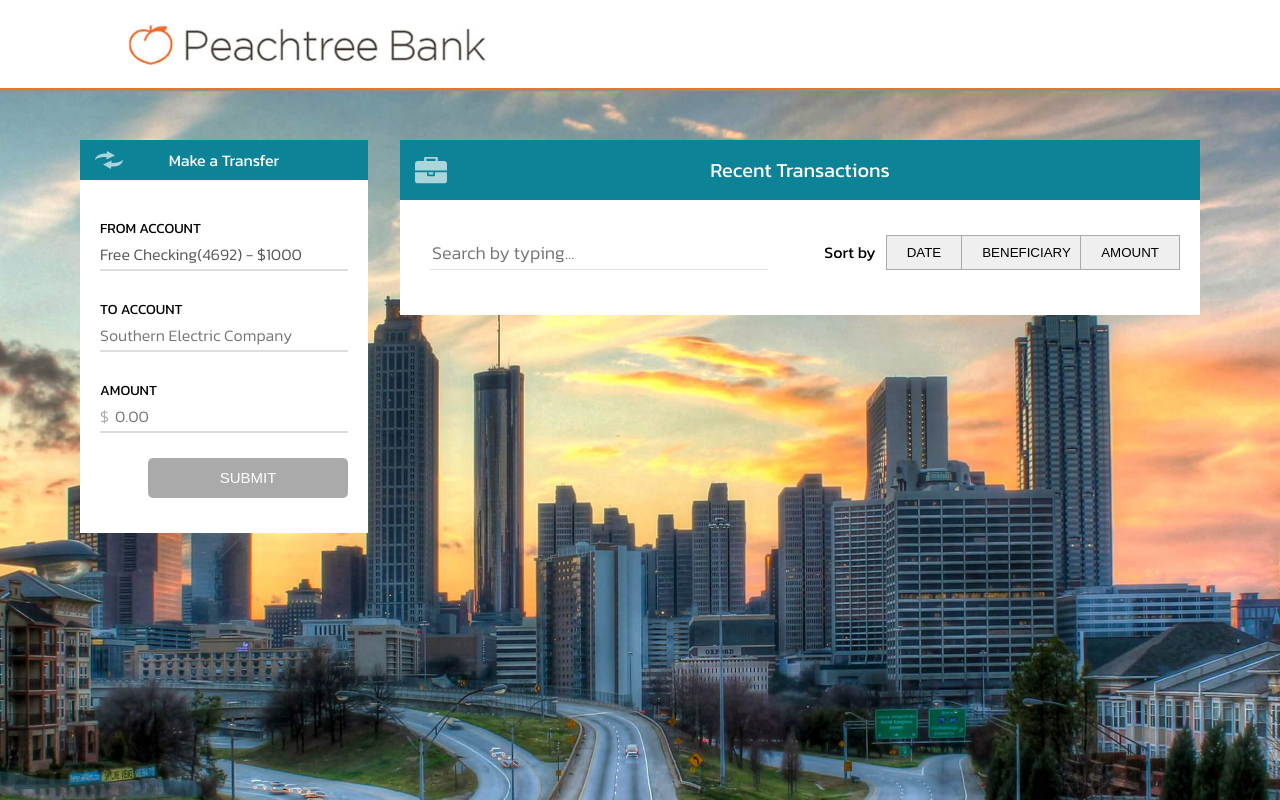
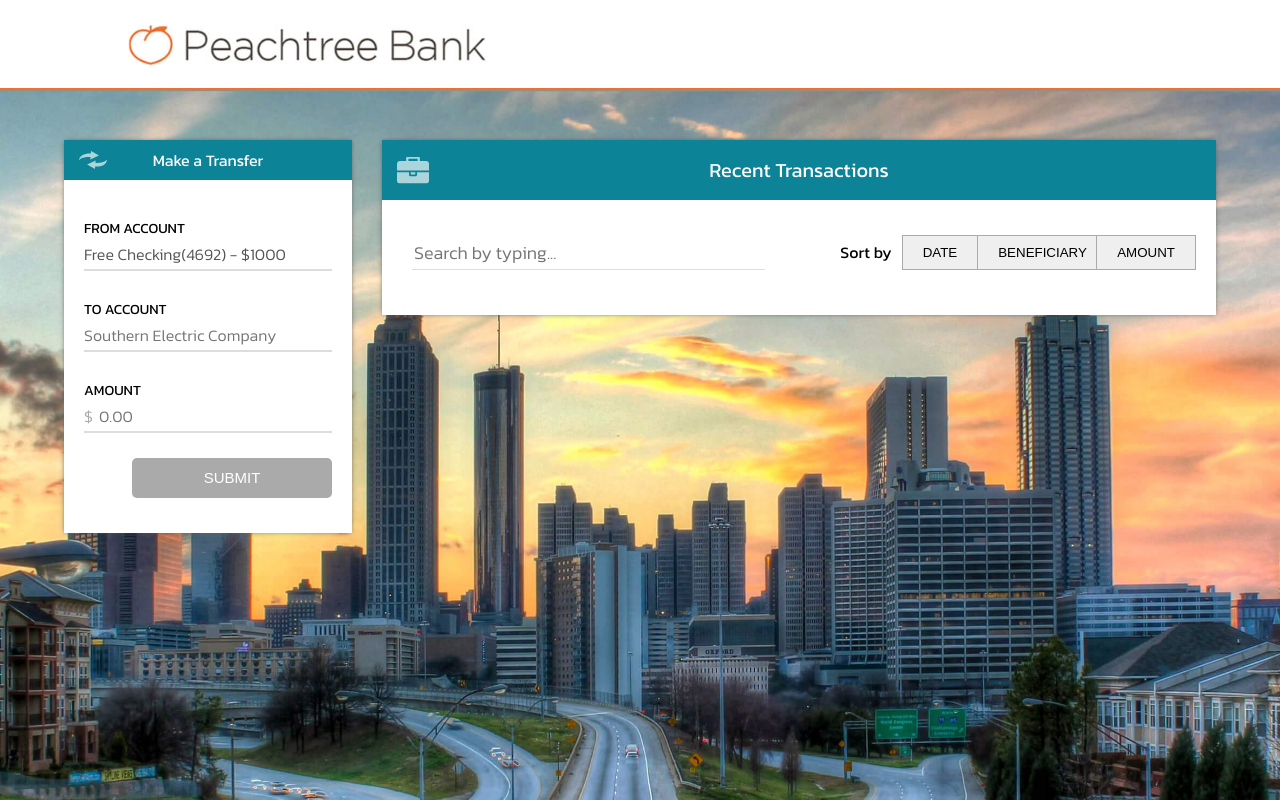
Before and after one commit to Gruximillian/transactions, a website built with webpack: page src/index.html in a window 1280 px wide. Built offline with nearby package versions, Linux system fonts and the light colour scheme; files whose address does not match are found by name.

Commit message:
Fix transaction form and panel dimensions

```diff
--- a/src/css/_main-content.scss
+++ b/src/css/_main-content.scss
@@ -4,7 +4,6 @@
 
 @media (min-width: 1200px) {
     .main-content {
-        display: flex;
         padding: 50px $paddingX / 2;
     }
 }
--- a/src/css/_transaction-form.scss
+++ b/src/css/_transaction-form.scss
@@ -2,6 +2,7 @@
     //display: none;
     margin: auto;
     max-width: 320px;
+    box-shadow: 0 0 5px -1px #555;
 }
 .transaction-form__header {
     background-color: #0c8397;
@@ -95,7 +96,8 @@
 }
 @media (min-width: 1200px) {
     .transaction-form {
+        max-width: unset;
         width: 25%;
-        flex-grow: 0;
+        display: inline-block;
     }
 }
--- a/src/css/_transaction-list.scss
+++ b/src/css/_transaction-list.scss
@@ -1,8 +1,8 @@
-.transaction-list {
+.transaction-panel {
     margin: 30px auto;
-    max-width: 800px;
+    box-shadow: 0 0 5px -1px #555;
 }
-.transaction-list__header {
+.transaction-panel__header {
     background-color: #0c8397;
     color: #fff;
     font-size: 20px;
@@ -10,29 +10,29 @@
     line-height: 60px;
     position: relative;
 }
-.transaction-list__icon {
+.transaction-panel__icon {
     height: 45%;
     left: 15px;
     position: absolute;
     top: 50%;
     transform: translateY(-50%);
 }
-.transaction-list__title {
+.transaction-panel__title {
     display: inline-block;
     text-align: center;
     width: 100%;
 }
-.transaction-list__body {
+.transaction-panel__body {
     background-color: #fff;
     padding: 35px 20px;
 }
-.transaction-list__search-sort {
+.transaction-panel__search-sort {
     padding-left: 10px;
     display: flex;
     justify-content: space-between;
     flex-direction: column;
 }
-.transaction-list__search {
+.transaction-panel__search {
     border: none;
     border-bottom: 1px solid #ddd;
     font-family: inherit;
@@ -42,20 +42,20 @@
     margin-bottom: 10px;
     width: 100%;
 }
-.transaction-list__sort {
+.transaction-panel__sort {
     display: flex;
     flex-direction: column;
 }
-.transaction-list__sort-label {
+.transaction-panel__sort-label {
     height: 35px;
     line-height: 35px;
     margin-right: 10px;
 }
-.transaction-list__sort-controls {
+.transaction-panel__sort-controls {
     display: flex;
     max-width: 100%;
 }
-.transaction-list__sort-button {
+.transaction-panel__sort-button {
     border: 1px solid #aaa;
     border-radius: 0;
     flex-grow: 1;
@@ -72,22 +72,25 @@
 }
 
 @media (min-width: 800px) {
-    .transaction-list__search-sort {
+    .transaction-panel__search-sort {
         flex-direction: row;
     }
-    .transaction-list__search {
+    .transaction-panel__search {
         width: 45%;
     }
-    .transaction-list__sort {
+    .transaction-panel__sort {
         flex-direction: row;
     }
-    .transaction-list__sort-button {
+    .transaction-panel__sort-button {
         padding: 0 20px;
     }
 }
 @media (min-width: 1200px) {
-    .transaction-list {
+    .transaction-panel {
         margin-top: 0;
-        flex-grow: 1;
+        width: calc(75% - 30px);
+        display: inline-block;
+        float: right;
+        vertical-align: top;
     }
 }
--- a/src/index.html
+++ b/src/index.html
@@ -41,20 +41,20 @@
             </div>
         </form>
 
-        <section class="transaction-list">
-            <div class="transaction-list__header">
-                <img class="transaction-list__icon" src="./img/briefcase.svg">
-                <span class="transaction-list__title">Recent Transactions</span>
+        <section class="transaction-panel">
+            <div class="transaction-panel__header">
+                <img class="transaction-panel__icon" src="./img/briefcase.svg">
+                <span class="transaction-panel__title">Recent Transactions</span>
             </div>
-            <div class="transaction-list__body">
-                <div class="transaction-list__search-sort">
-                    <input id="transaction-list__search" class="transaction-list__search" placeholder="Search by typing..." />
-                    <div class="transaction-list__sort">
-                        <span class="transaction-list__sort-label">Sort by</span>
-                        <div class="transaction-list__sort-controls">
-                            <button class="transaction-list__sort-button">Date</button>
-                            <button class="transaction-list__sort-button">Beneficiary</button>
-                            <button class="transaction-list__sort-button">Amount</button>
+            <div class="transaction-panel__body">
+                <div class="transaction-panel__search-sort">
+                    <input id="transaction-panel__search" class="transaction-panel__search" placeholder="Search by typing..." />
+                    <div class="transaction-panel__sort">
+                        <span class="transaction-panel__sort-label">Sort by</span>
+                        <div class="transaction-panel__sort-controls">
+                            <button class="transaction-panel__sort-button">Date</button>
+                            <button class="transaction-panel__sort-button">Beneficiary</button>
+                            <button class="transaction-panel__sort-button">Amount</button>
                         </div>
                     </div>
                 </div>
```
